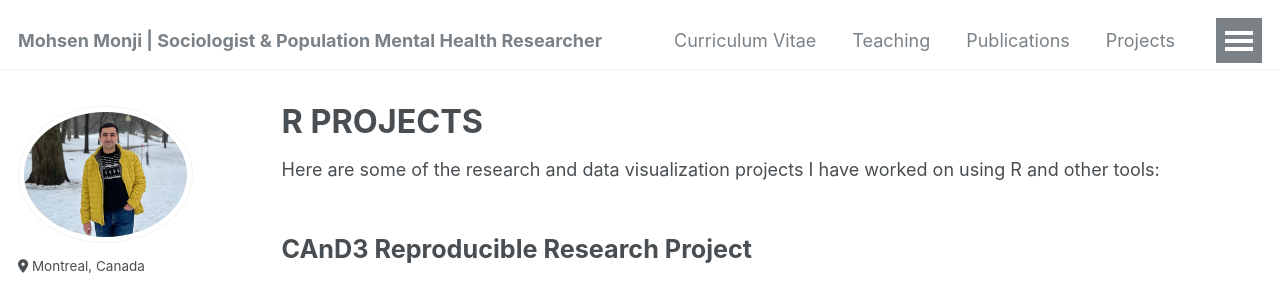
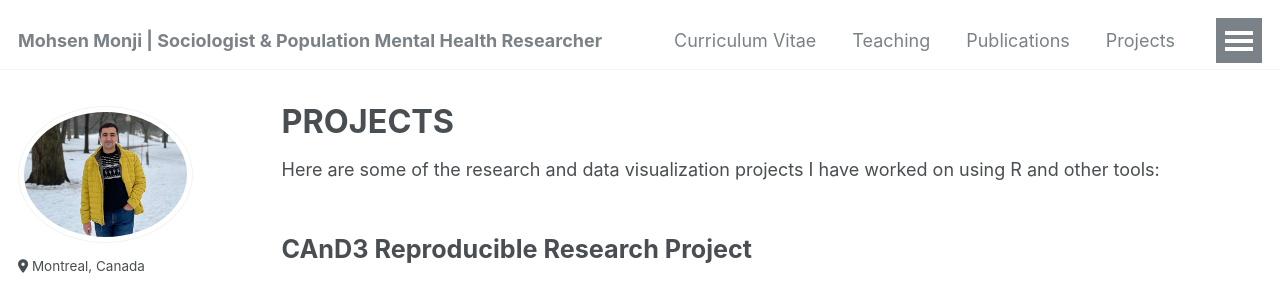
Before and after one commit to Mohsnmonji/mohsnmonji.github.io, a Jekyll site: the page built from _pages/portfolio.html, in a window 1280 px wide and 900 px high. Shown: the top 286 px of the window. Built offline with Jekyll 4.4.1, drawn with Linux system fonts in a browser that asks for light colours.

```diff
--- a/_pages/portfolio.html
+++ b/_pages/portfolio.html
@@ -1,6 +1,6 @@
 ---
 layout: archive
-title: "R PROJECTS"
+title: "PROJECTS"
 permalink: /projects/
 author_profile: true
 ---
```
